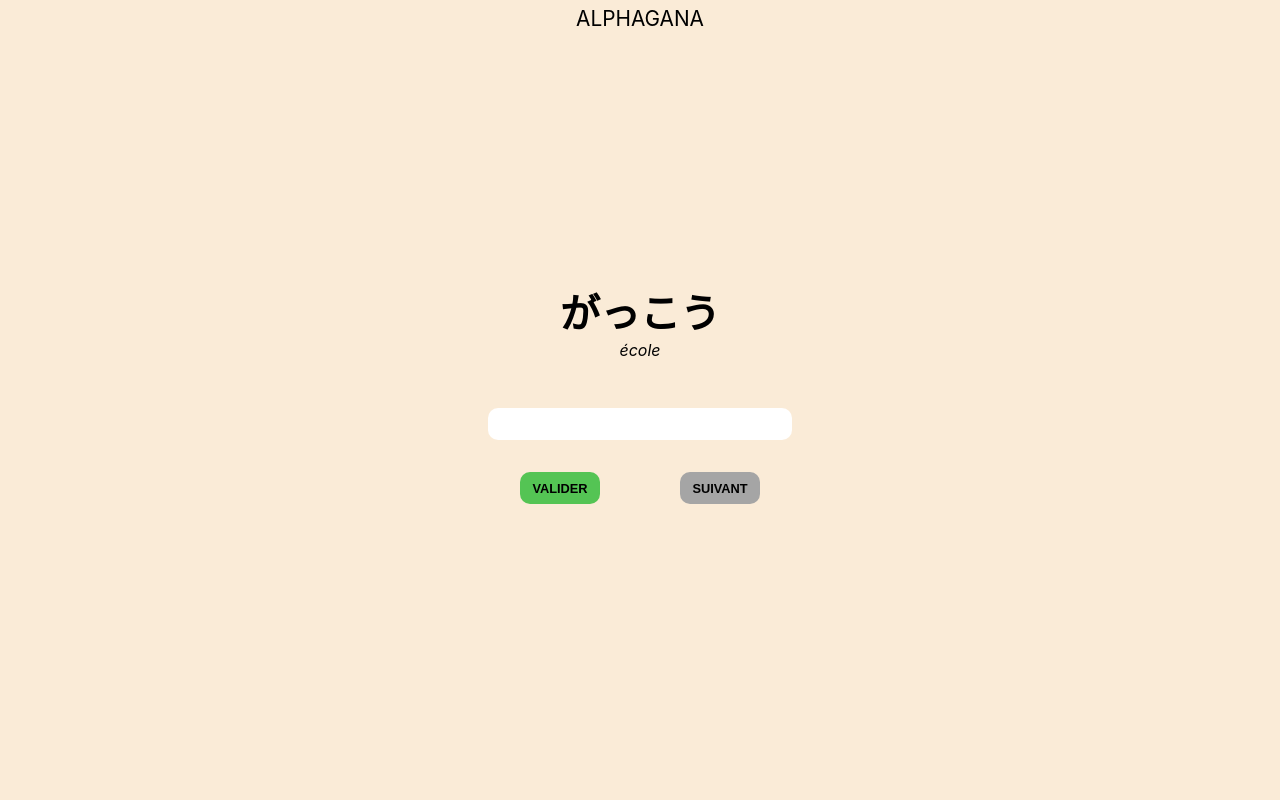
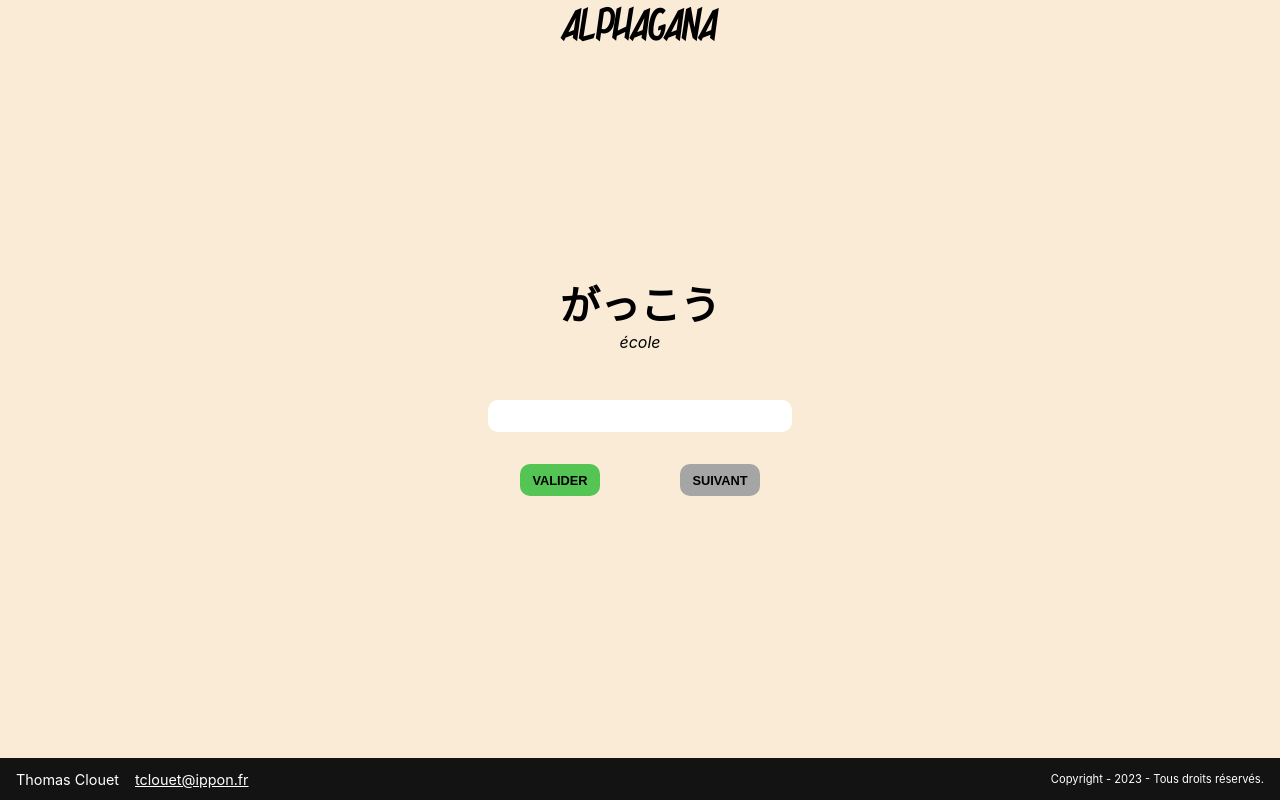
Before and after one commit to Mangow44/Alphagana, a Vue app: page / in a window 1280 px wide. Built offline with nearby package versions, Linux system fonts and the light colour scheme.

Commit message:
:sparkles: feat(footer): create custom footer

```diff
--- a/src/App.vue
+++ b/src/App.vue
@@ -1,10 +1,13 @@
 <script setup lang="ts">
 import { RouterView } from 'vue-router'
 import CustomHeader from '@/components/header/CustomHeader.vue'
+import CustomFooter from '@/components/footer/CustomFooter.vue'
 </script>
 
 <template>
   <custom-header />
 
   <RouterView />
+
+  <custom-footer />
 </template>
--- a/src/assets/base.css
+++ b/src/assets/base.css
@@ -1,5 +1,6 @@
 :root {
   --c-black: #000000;
+  --c-light-black: #131313;
   --c-white: #ffffff;
   --c-green: #54c454;
   --c-gray: #a5a5a5;
--- a/src/assets/main.css
+++ b/src/assets/main.css
@@ -1 +1,6 @@
 @import './base.css';
+
+@font-face {
+  font-family: Hashiba;
+  src: url('@/assets/fonts/hashiba/Hashiba.ttf');
+}
--- /dev/null
+++ b/src/components/footer/CustomFooter.vue
@@ -0,0 +1,44 @@
+<script setup lang="ts"></script>
+
+<template>
+  <footer>
+    <div class="contacts">
+      <p>Thomas Clouet</p>
+      <a href="mailto:tclouet@ippon.fr">tclouet@ippon.fr</a>
+    </div>
+
+    <p class="copyright">Copyright - 2023 - Tous droits réservés.</p>
+  </footer>
+</template>
+
+<style scoped>
+footer {
+  display: flex;
+  align-items: center;
+
+  width: 100%;
+  height: 3rem;
+
+  color: var(--c-white);
+  background-color: var(--c-light-black);
+}
+
+.contacts {
+  display: flex;
+  gap: 1rem;
+
+  margin-left: 1rem;
+  font-size: 0.9rem;
+}
+
+.contacts a {
+  color: var(--c-white);
+}
+
+.copyright {
+  margin-left: auto;
+  margin-right: 1rem;
+
+  font-size: 0.7rem;
+}
+</style>
--- a/src/components/header/CustomHeader.vue
+++ b/src/components/header/CustomHeader.vue
@@ -15,6 +15,8 @@ header {
 header .title {
   margin: auto;
 
-  font-size: 1.3rem;
+  font-family: Hashiba, Inter, -apple-system, BlinkMacSystemFont, 'Segoe UI', Roboto, Oxygen, Ubuntu,
+    Cantarell, 'Fira Sans', 'Droid Sans', 'Helvetica Neue', sans-serif;
+  font-size: 2.5rem;
 }
 </style>
--- a/src/views/HomeView.vue
+++ b/src/views/HomeView.vue
@@ -3,6 +3,8 @@ import { ref } from 'vue'
 import { guesses } from '@/data/guesses'
 import Guess from '@/models/Guess'
 import GameBlock from '@/components/game/GameBlock.vue'
+
+// TODO : faire des options pour ajouter le mode romaji en guess et hiragana en answer
 
 const currentGuess = ref<Guess | null>(null)
 
```
Also changed, not shown: src/assets/fonts/hashiba/Hashiba.ttf (added), src/assets/fonts/hashiba/Hashiba_Preview dafont.jpg (added), src/assets/fonts/hashiba/Read Me.txt (added).
